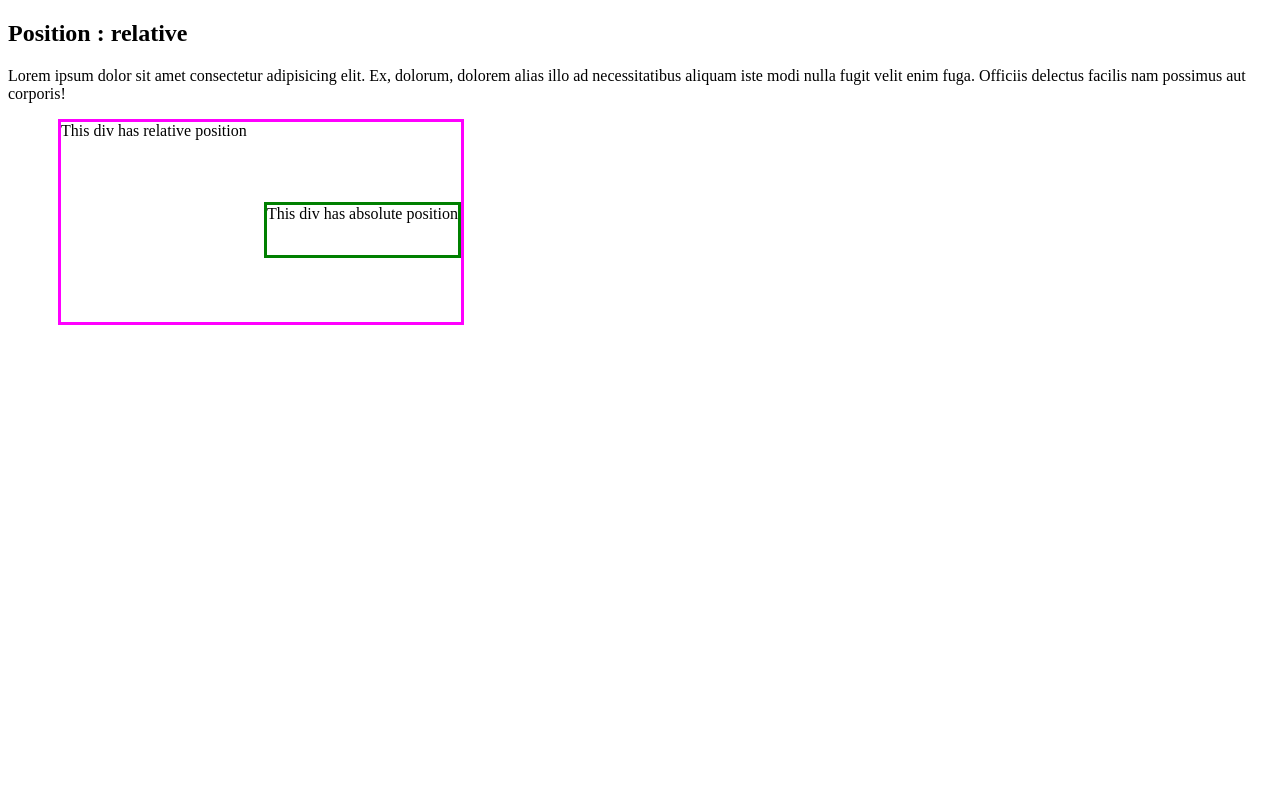
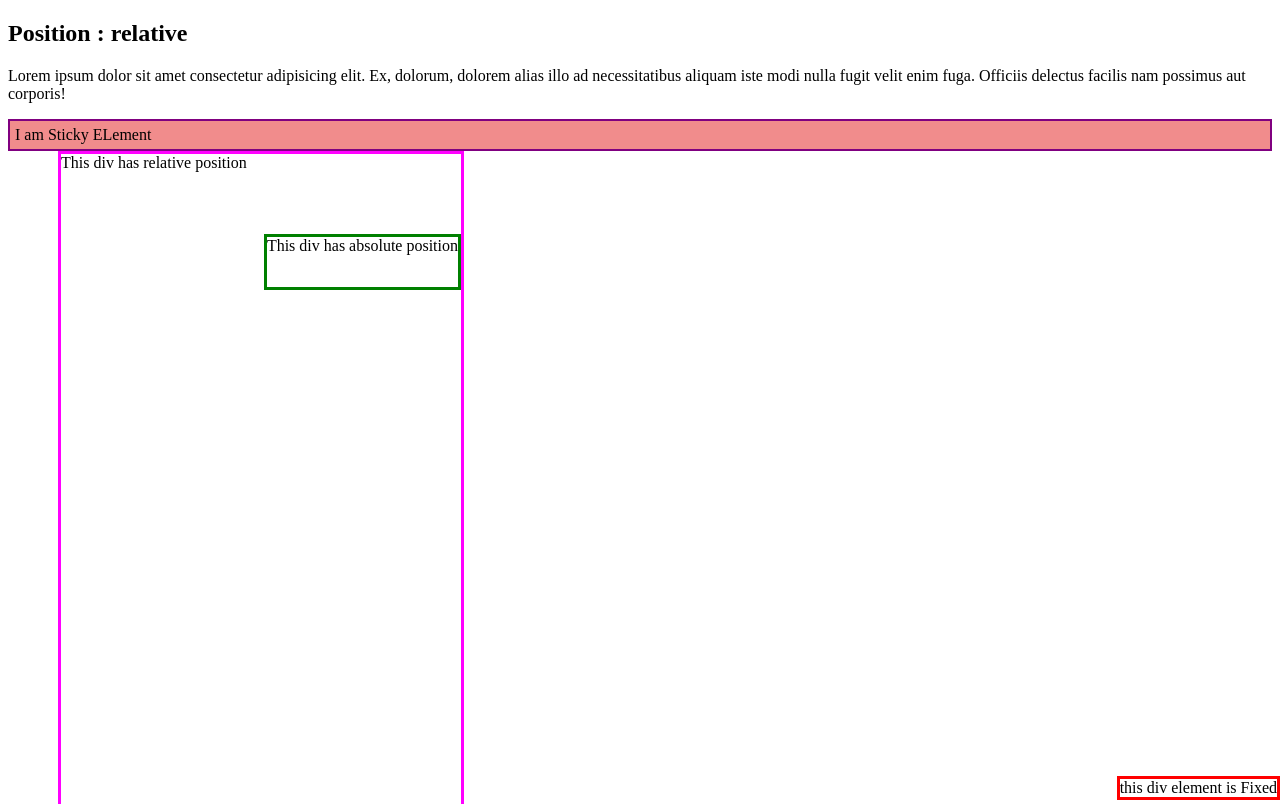
Before and after one commit to shubhamakp/DG-WebD-Batch1, a plain HTML site: page lecture5/positions.html in a window 1280 px wide. Shown: the top 804 px of the page. Drawn offline with Linux system fonts and the light colour scheme.

Commit message:
Letcure 5

```diff
--- a/lecture5/positions.css
+++ b/lecture5/positions.css
@@ -4,6 +4,7 @@
     left: 50px;
     height: 200px;
     width: 400px;
+    padding-bottom: 800px;
 }
 
 .absolute{
@@ -13,3 +14,17 @@
     right: 0;
     height:50px
 }
+.fixed{
+    position: fixed;
+    border: 3px solid red;
+    bottom: 0;
+    right: 0;
+}
+
+.sticky{
+    position: sticky;
+    border: 2px solid purple;
+    padding: 5px;
+    top: 0;
+    background-color: rgb(241, 140, 140);
+}
--- a/lecture5/positions.html
+++ b/lecture5/positions.html
@@ -13,6 +13,11 @@
     <p>Lorem ipsum dolor sit amet consectetur adipisicing elit. Ex, dolorum, dolorem alias illo ad necessitatibus
         aliquam iste modi nulla fugit velit enim fuga. Officiis delectus facilis nam possimus aut corporis!</p>
 
+
+    <div class="sticky">
+        I am Sticky ELement
+    </div>
+
     <div class="relative">
         This div has relative position
         <div class="absolute">
@@ -20,6 +25,10 @@
         </div>
     </div>
 
+
+    <div class="fixed">
+        this div element is Fixed
+    </div>
 </body>
 
 </html>
```
